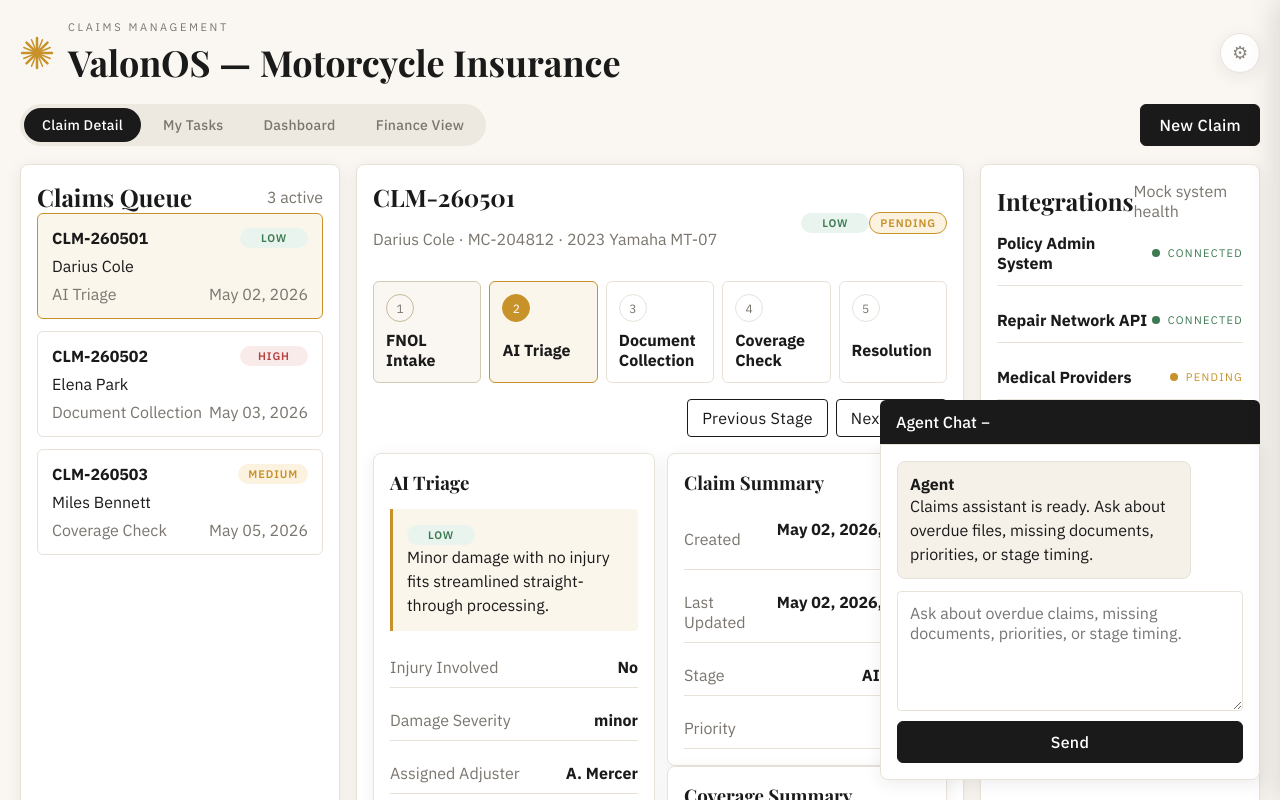
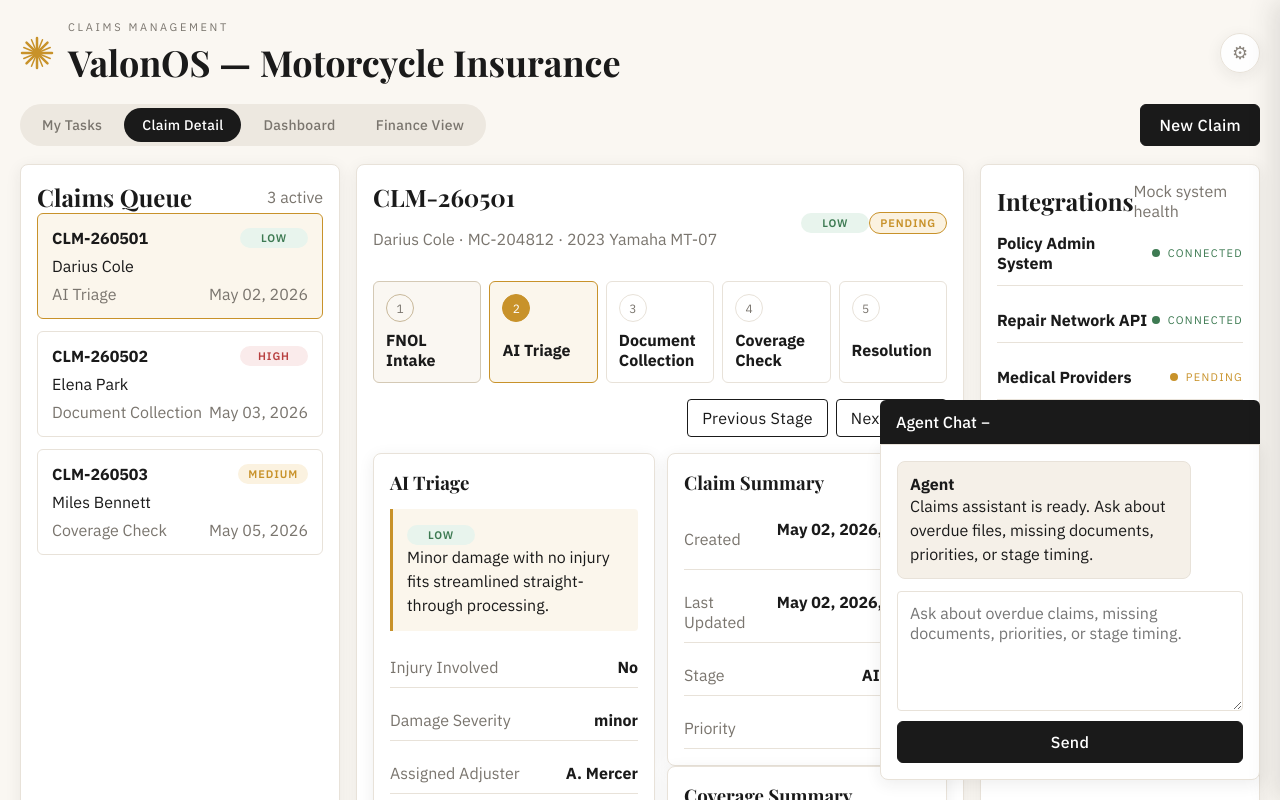
Before and after one commit to roycclu/valon-insurance, a React (Vite) app: page / in a window 1280 px wide. Shown: the top 800 px of the page. Built offline with nearby package versions, Linux system fonts and the light colour scheme.

Commit message:
Reorder dashboard tabs

```diff
--- a/src/App.jsx
+++ b/src/App.jsx
@@ -677,18 +677,18 @@ function App() {
       <section className="toolbar">
         <div className="tab-strip">
           <button
+            className={`tab-button ${activeTab === "tasks" ? "active" : ""}`}
+            onClick={() => setActiveTab("tasks")}
+            type="button"
+          >
+            My Tasks
+          </button>
+          <button
             className={`tab-button ${activeTab === "claim" ? "active" : ""}`}
             onClick={() => setActiveTab("claim")}
             type="button"
           >
             Claim Detail
-          </button>
-          <button
-            className={`tab-button ${activeTab === "tasks" ? "active" : ""}`}
-            onClick={() => setActiveTab("tasks")}
-            type="button"
-          >
-            My Tasks
           </button>
           <button
             className={`tab-button ${activeTab === "dashboard" ? "active" : ""}`}
```
